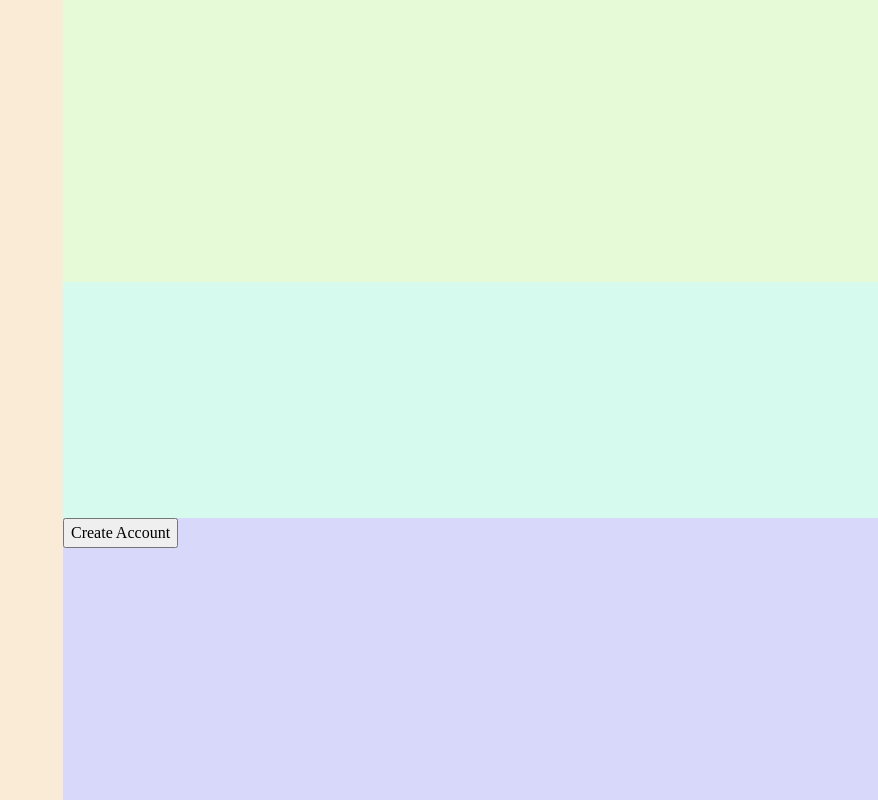
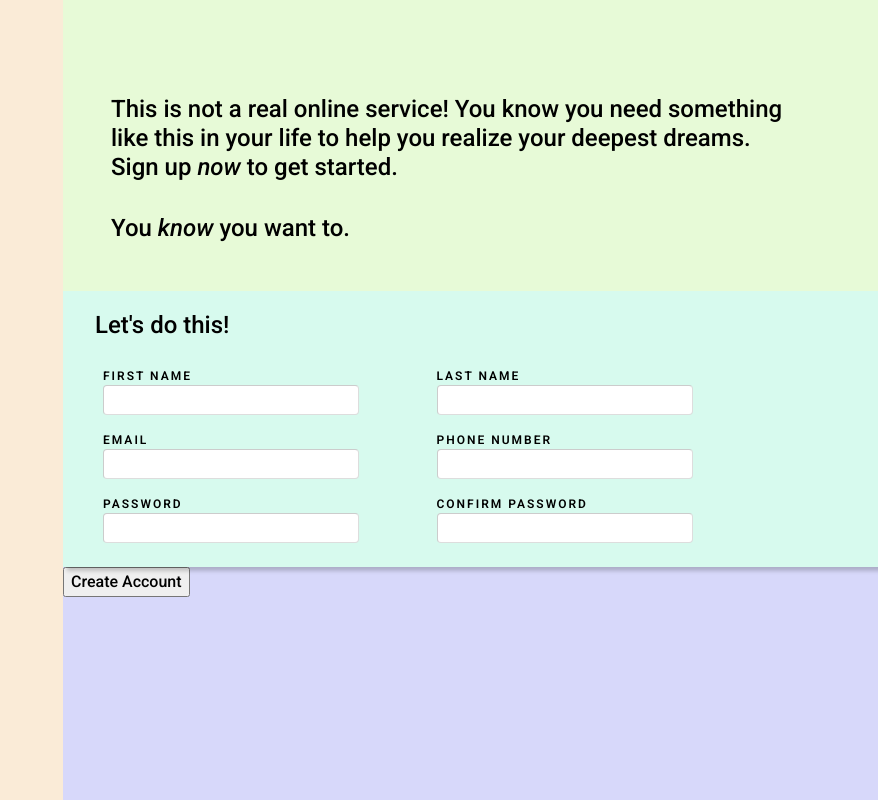
Before and after one commit to ronniedupree/signupform, a website built with Vite: page index.html in a window 1280 px wide. Shown: the top 800 px of the page, without its empty margins (402-1280 px from the left). Built offline with nearby package versions, Linux system fonts and the light colour scheme.

Commit message:
css form changes

```diff
--- a/index.html
+++ b/index.html
@@ -4,6 +4,11 @@
     <meta charset="UTF-8" />
     <link rel="stylesheet" href="/src/style.css">
     <meta name="viewport" content="width=device-width, initial-scale=1.0" />
+    <link rel="preconnect" href="https://fonts.googleapis.com">
+    <link rel="preconnect" href="https://fonts.gstatic.com" crossorigin>
+    <link rel="preconnect" href="https://fonts.googleapis.com">
+    <link rel="preconnect" href="https://fonts.gstatic.com" crossorigin>
+    <link href="https://fonts.googleapis.com/css2?family=Roboto:ital,wght@0,100..900;1,100..900&display=swap" rel="stylesheet">
     <title>sign up form</title>
   </head>
   <body>
@@ -13,8 +18,57 @@
     </section>
 
     <section class="content">
-      <div class="message"></div>
-      <div class="form-container"></div>
+      <div class="message">
+        <p>
+          This is not a real online service! You know you need something
+          like this in your life to help you realize your deepest dreams.
+          <br />
+          Sign up <em>now</em> to get started.
+        </p>
+        <p>You <em>know</em> you want to.</p>
+      </div>
+      <div class="form-container">
+        <h1>Let's do this!</h1>
+        <form>
+          <div class="field-container">
+
+            <div class="field">
+              <label for="first-name">FIRST NAME</label>
+              <input type="text" id="first-name">
+            </div>
+
+            <div class="field">
+              <label for="email">EMAIL</label>
+              <input type="text" id="email">
+            </div>
+
+            <div class="field">
+              <label for="password">PASSWORD</label>
+              <input type="text" id="password">
+            </div>
+
+            <div class="field">
+              <label for="last-name">LAST NAME</label>
+              <input type="text" id="last-name">
+            </div>
+
+
+
+            <div class="field">
+              <label for="phone-number">PHONE NUMBER</label>
+              <input type="text" id="phone-number">
+            </div>
+
+
+
+            <div class="field">
+              <label for="confirm-password">CONFIRM PASSWORD</label>
+              <input type="text" id="confirm-password">
+            </div>
+
+          </div>
+        </form>
+      </div>
       <div class="account">
         <button>Create Account</button>
       </div>
--- a/src/style.css
+++ b/src/style.css
@@ -1,4 +1,8 @@
 @import url("reset.css");
+* {
+    font-family: "Roboto", sans-serif;
+    font-weight: 500;
+}
 
 html, body {
     height: 100%;
@@ -20,18 +24,61 @@ section.side-bar {
 
 section.content {
     display: flex;
-    flex-flow: column;
+    flex-direction: column;
     flex: 5;
 }
 
 .message {
+    display: flex;
     background: #e7fad7;
-    flex: 6;
+    flex: 5;
+    padding: 3rem;
+    flex-direction: column;
+    justify-content: flex-end;
+    line-height: 1.2;
+}
+
+p {
+    font-size: 24px;
+    width: 90%;
+}
+
+.message > p:nth-child(2) {
+    margin-top: 2rem;
 }
 
 .form-container {
+    padding: 1rem 12rem 1rem 2rem;
     background: #d7faee;
     flex: 5;
+    box-shadow: 0 8px 4px -4px rgba(0, 0, 0, 0.2);
+    z-index: 999;
+}
+
+.field-container {
+    margin-top: 1rem;
+    columns: 2;
+}
+
+.field {
+    padding: .5rem;
+    display: flex;
+    flex-direction: column;
+}
+
+input {
+    width: 85%;
+    height: 30px;
+    border-color: rgba(0, 0, 0, 0.2);
+    border-width: 1px;
+    border-radius: 4px;
+    padding: 0 8px 0 8px;
+}
+
+label {
+    font-size: 12px;
+    font-weight: 600;
+    letter-spacing: 2px;
 }
 
 .account {
```
